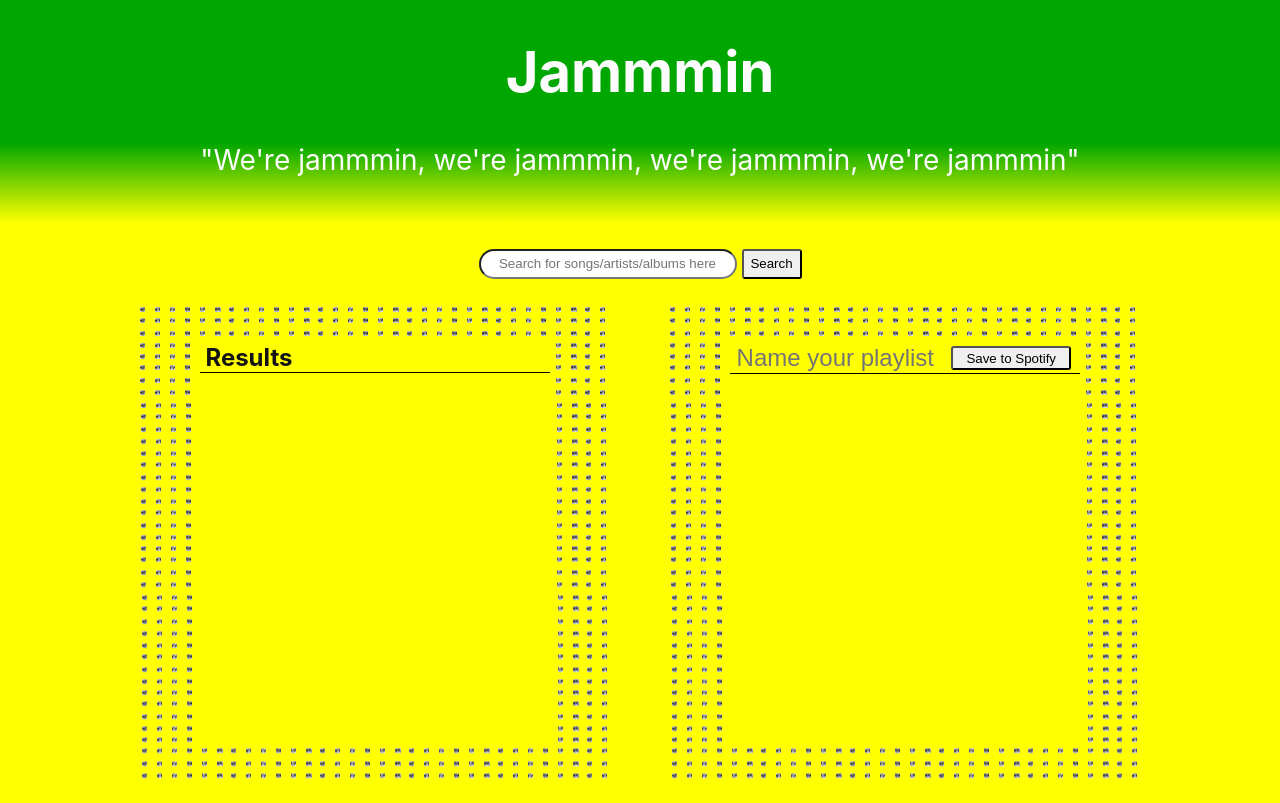
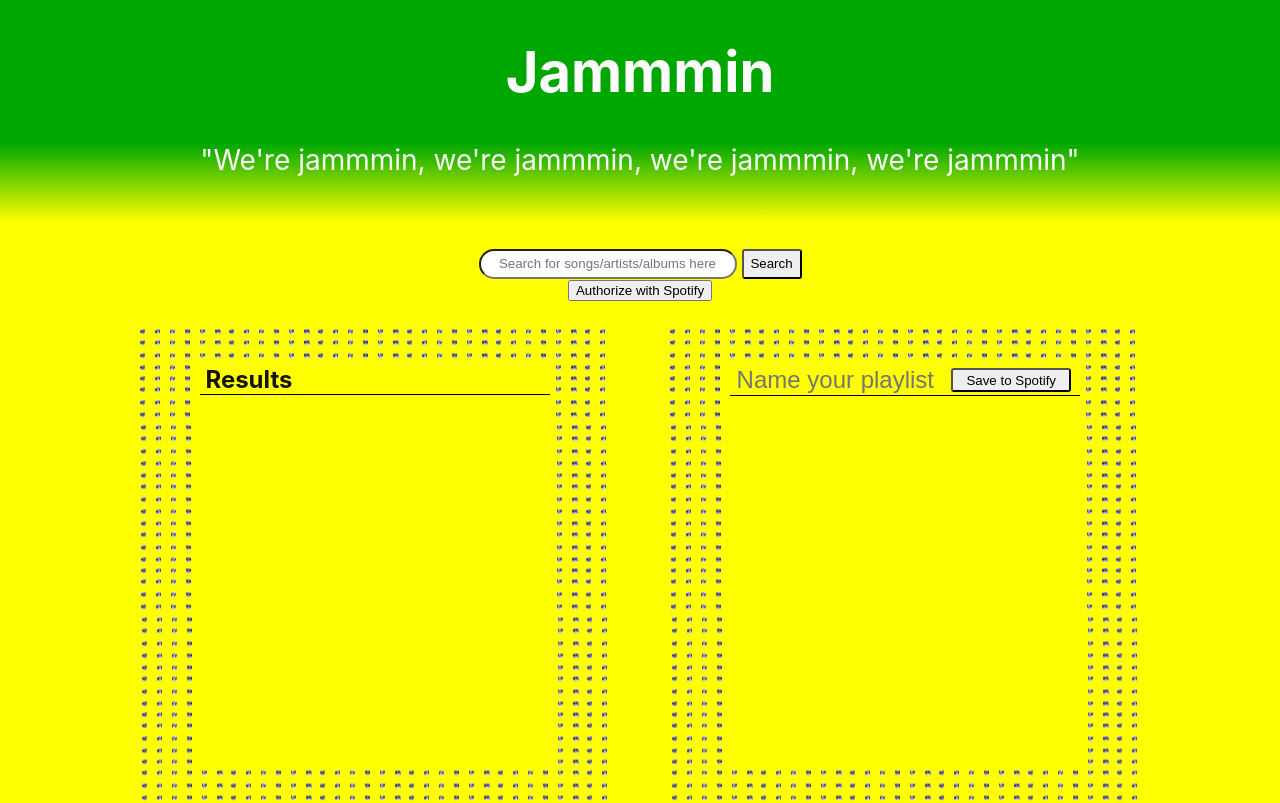
Before and after one commit to declanCross/jammming, a React (Create React App) app: page / in a window 1280 px wide. Shown: the top 803 px of the page. Built offline with nearby package versions, Linux system fonts and the light colour scheme.

Commit message:
working authorization with token retrieval

```diff
--- a/src/App.js
+++ b/src/App.js
@@ -2,6 +2,7 @@
 import React, { useState } from "react";
 import ChangeHeader from "./components/ChangeHeader";
 import SearchBar from "./components/SearchBar";
+import SpotifyAuthorize from "./components/SpotifyAuthorize";
 import SearchResults from "./components/SearchResults";
 
 function App() {
@@ -17,7 +18,7 @@
 			</div>
 			<main className="App-main">
 				<SearchBar setSearchInput={setSearchInput} />
-
+				<SpotifyAuthorize />
 				<div className="App-main-results">
 					<SearchResults searchInput={searchInput} />
 				</div>
--- a/src/components/SpotifyAuthorize.js
+++ b/src/components/SpotifyAuthorize.js
@@ -1,4 +1,4 @@
-import React, { useState } from "react";
+import React, { useState, useEffect } from "react";
 
 const SpotifyAuthorize = () => {
 	const [token, setToken] = useState(null);
@@ -29,7 +29,7 @@
 		window.location = url;
 	};
 
-	const handleToken = () => {
+	useEffect(() => {
 		const hash = window.location.hash
 			.substring(1)
 			.split("&")
@@ -46,12 +46,11 @@
 			setToken(_token);
 			// use the access token to make requests to the Spotify Web API
 		}
-	};
+	}, []);
 
 	return (
 		<div>
 			<button onClick={handleAuth}>Authorize with Spotify</button>
-			<button onClick={handleToken}>Get access token</button>
 			{token && <p>Access token: {token}</p>}
 		</div>
 	);
@@ -59,6 +58,9 @@
 
 export default SpotifyAuthorize;
 
-// In this example, we have a `SpotifyAuthorize` component that renders two buttons: one for authorizing with Spotify and one for getting the access token. When the user clicks the "Authorize with Spotify" button, the `handleAuth` function is called, which constructs the authorization URL using the code you provided and then uses `window.location` to redirect the user to that URL. Once the user has authorized your application and been redirected back to your `redirect_uri`, they can click the "Get access token" button to call the `handleToken` function. This function extracts the access token from the URL fragment using JavaScript and stores it in the component's state using the `setToken` function. You can then use this access token to make requests to the Spotify Web API on behalf of the user.
+// In this example, we have a `SpotifyAuthorize` component that renders a button for authorizing with Spotify. When the user clicks the "Authorize with Spotify" button, the `handleAuth` function is called, which constructs the authorization URL using the code you provided and then uses `window.location` to redirect the user to that URL. Once the user has authorized your application and been redirected back to your `redirect_uri`, the `useEffect` hook is called, which extracts the access token from the URL fragment using JavaScript and stores it in the component's state using the `setToken` function. You can then use this access token to make requests to the Spotify Web API on behalf of the user.
 
 // I hope this example helps you understand how to use the code you provided in your React application! Let me know if you have any other questions. 😊
+
+//words that make AI friend respond with a working answer
+// I tried the Spotify Developer Documentation. All they provide is the example code I provided earlier. Please help, I just want to know how to USE it in my application.
```
